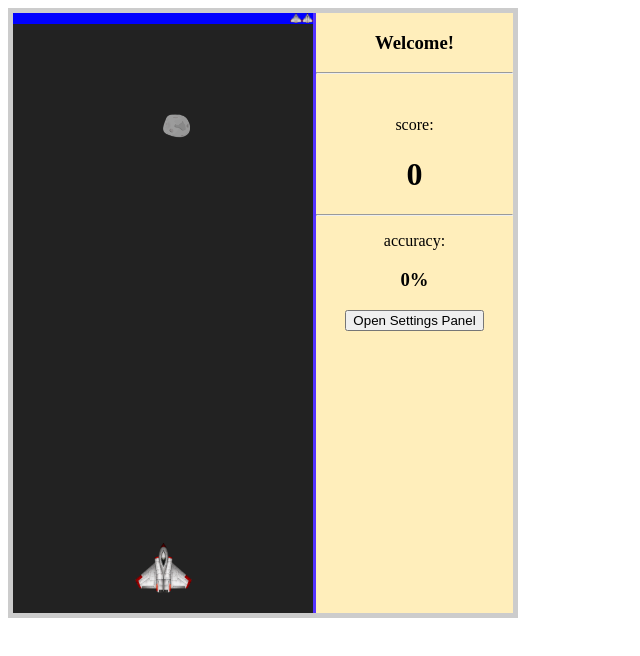
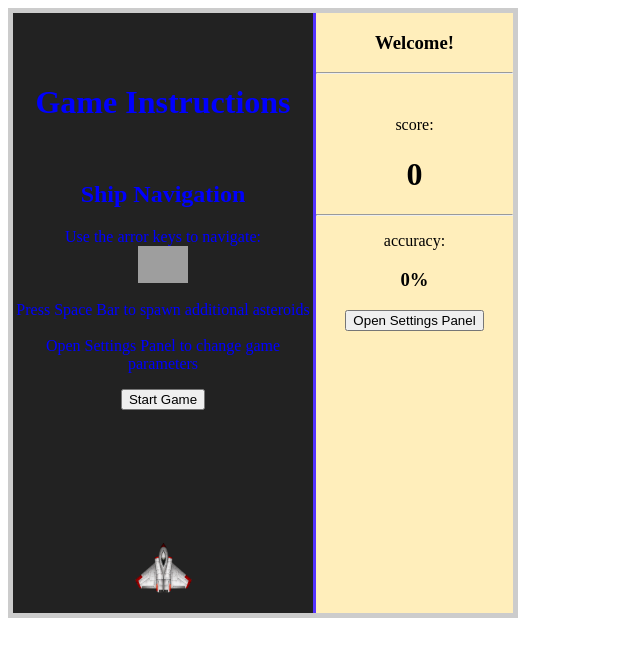
Before and after one commit to jdurrah1/Assignment_3, a plain HTML site: page index.html in a window 1280 px wide. Shown: the whole page, without its empty margins (0-640 px from the left). Drawn offline with Linux system fonts and the light colour scheme; grey boxes are pictures that could not be loaded.

Commit message:
5 Splash screen complete

```diff
--- a/index.html
+++ b/index.html
@@ -20,6 +20,25 @@
 
       <div class = "lives-window" > </div>
 
+      <div class='splash-window'>
+        <p class = 'game_Instructions'>
+            <H1> Game Instructions</H1>
+            <br>
+            <H2> Ship Navigation </H2>
+            Use the arror keys to navigate:
+            <br>
+            <img src="https://upload.wikimedia.org/wikipedia/commons/8/8c/Arrow_keys.jpg" style="width:50px;">
+            <br>
+            <br>
+            Press Space Bar to spawn additional asteroids
+            <br>
+            <br>
+            Open Settings Panel to change game parameters
+
+        </p>
+
+        <button id="startGame-button" type="submit">Start Game</button>
+      </div>
     </div>
 
     <div class='game-over' style="display: none;">
--- a/scripts/page.js
+++ b/scripts/page.js
@@ -43,6 +43,14 @@ var KEYS = {
   spacebar: 32
 }
 
+var GameStates =
+{
+  notStated:0,
+  Started:1,
+  GameOver:2
+}
+
+var gameState = GameStates.notStated;
 
 ////  Functional Code  ////
 
@@ -70,14 +78,23 @@ $(document).ready( function() {
 
 
 
-  intializeLifes();
-  initializeAsteroidsAutoSpawn();
+
 
   // Periodically check for collisions (instead of checking every position-update)
   setInterval( function() {
     checkCollisions();  // Remove elements if there are collisions
   }, 100);
 
+
+  $("#startGame-button").click(function()
+  {
+    $(".splash-window").fadeOut();
+      intializeLifes();
+      initializeAsteroidsAutoSpawn();
+
+      gameState=GameStates.Started;
+
+  });
     //hide show settings panel
   $("#showHideSettings-button").click(function()
   {
@@ -113,9 +130,9 @@ $(document).ready( function() {
   {
     x = $("#spawnInterval-box").val();
       var e = parseFloat(x);
-      if((!(e>=.2 & e<=4) | !isNaN(e)) & x!='')
+      if((!(e>=.2 & e<=4) | isNaN(e)) & x.length!=0)
       {
-        alert('spawn interval must in the following range: [0.2-4]'+ e);
+        alert('spawn interval must in the following range: [0.2-4] '+ e);
       }
 
   });
@@ -347,6 +364,9 @@ function getRandomColor() {
 
 // Handle asteroid creation events
 function createAsteroid() {
+
+  if(gameState==GameStates.Started)
+  {
     console.log('Spawning asteroid...');
 
     // NOTE: source - http://www.clipartlord.com/wp-content/uploads/2016/04/aestroid.png
@@ -382,9 +402,12 @@ function createAsteroid() {
       }
     }, OBJECT_REFRESH_RATE);
   }
+}
 
 // Handle "fire" [rocket] events
 function fireRocket() {
+  if(gameState==GameStates.Started)
+  {
     rocketLauchedCounter++;
     console.log('Firing rocket...#', rocketLauchedCounter);
 
@@ -414,6 +437,7 @@ function fireRocket() {
         curRocket.remove();
       }
     }, OBJECT_REFRESH_RATE);
+}
 }
 
 // Handle ship movement events
--- a/style/style.css
+++ b/style/style.css
@@ -43,8 +43,11 @@
 .lives-window {
   height: 11px;
   width: 100%;
-  background:blue;
   position: absolute;
   top:0px;
+}
 
+.splash-window{
+  text-align: center;
+  color:blue;
 }
```
Lines whose indentation alone changed are shown as unchanged.
